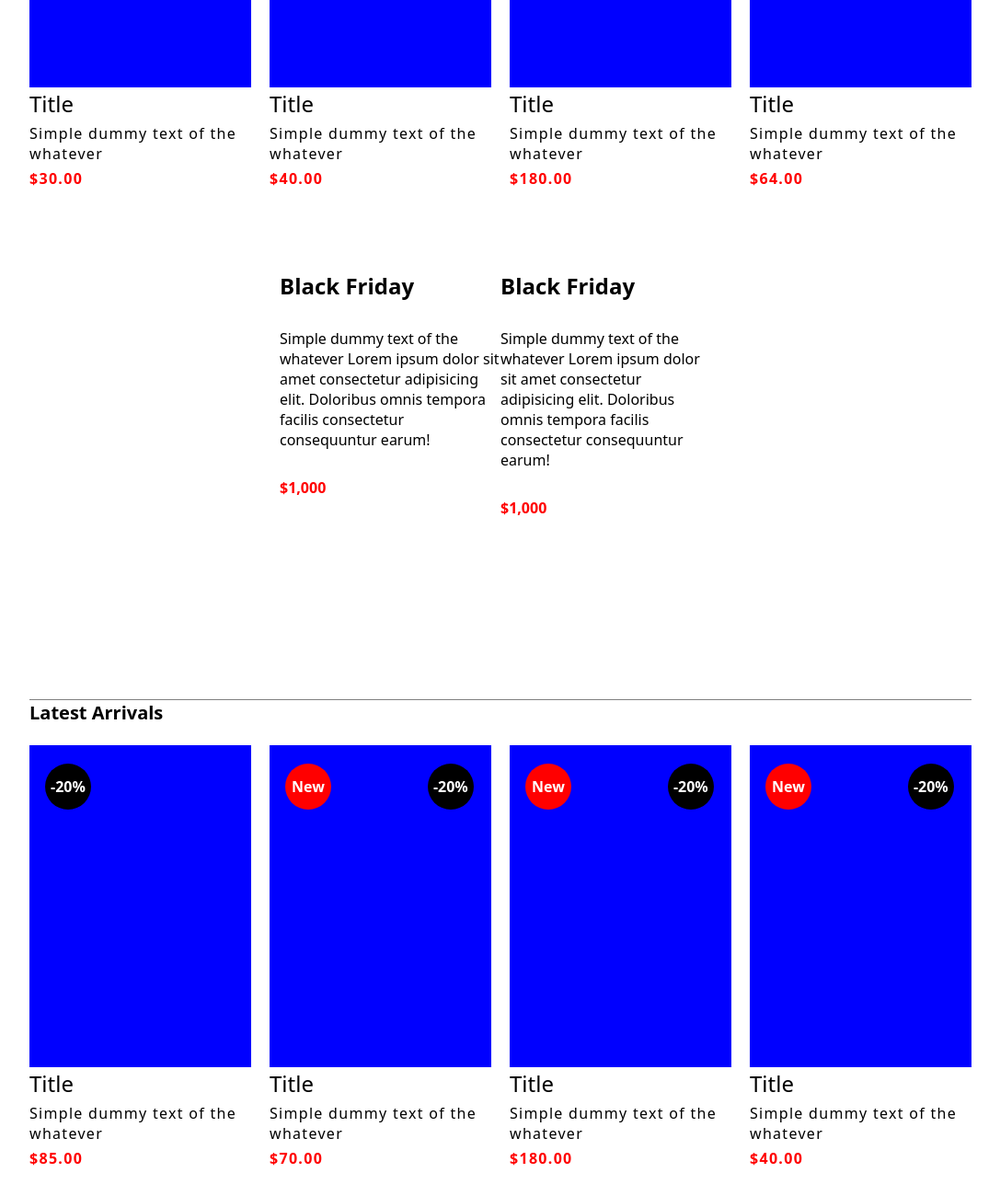
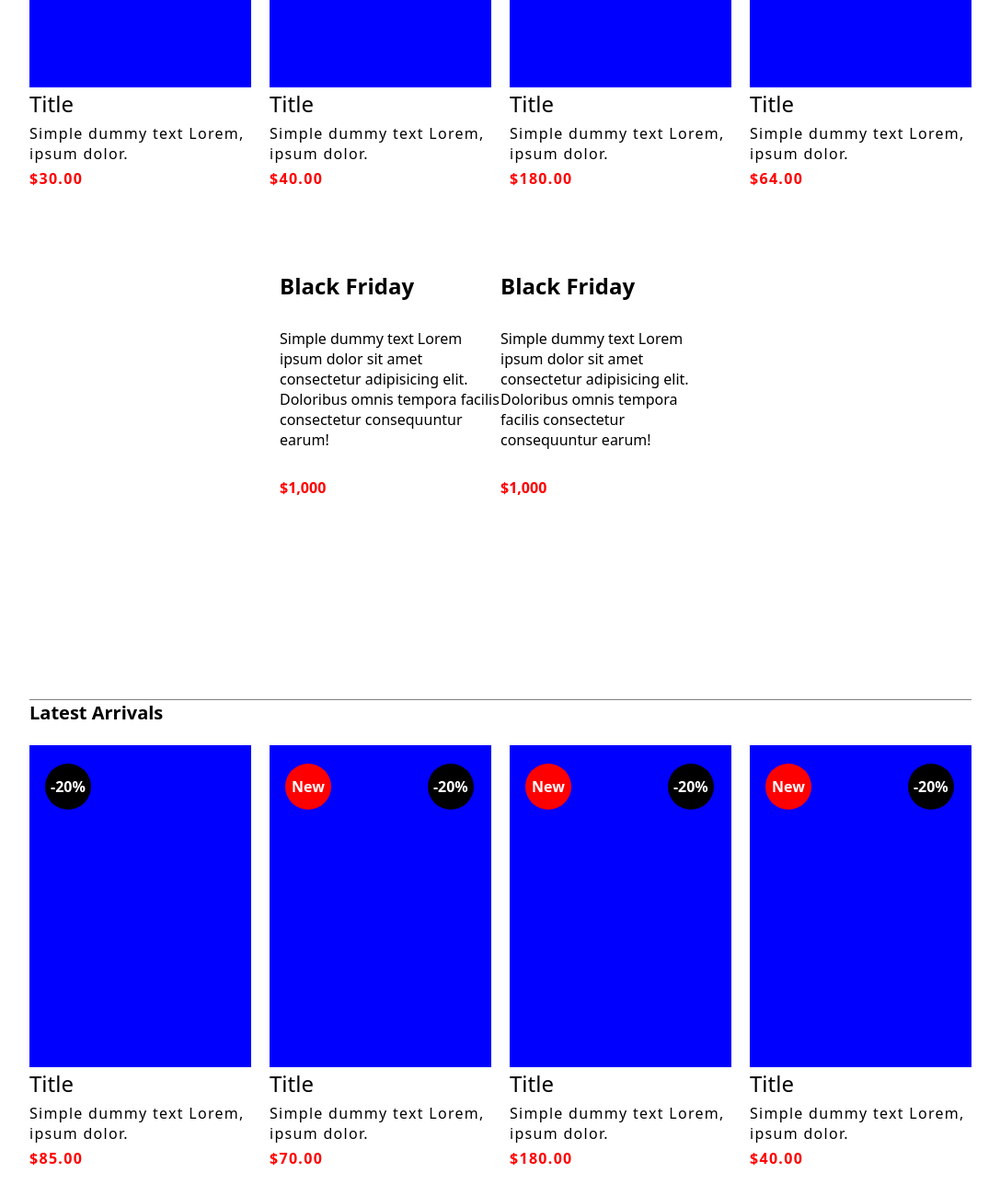
Before and after one commit to Badamasuiy/Ginza_clone, a plain HTML site: page index.html in a window 1280 px wide. Shown: the part 1880-3180 px from the top of the page at 92% size, without its empty margins (96-1183 px from the left). Drawn offline with Linux system fonts and the light colour scheme.

Commit message:
made correction to text

```diff
--- a/index.html
+++ b/index.html
@@ -80,7 +80,7 @@
             <div class="color2 item-img-1"></div>
             <div class="text-holder">
                 <h2>Title</h2>
-                <p>Simple dummy text of the whatever</p>
+                <p>Simple dummy text Lorem, ipsum dolor.</p>
                 <p class="red">$100.00</p>
             </div>
         </div>
@@ -93,7 +93,7 @@
             <div class="color2 item-img-4"></div>
             <div class="text-holder">
                 <h2>Title</h2>
-                <p>Simple dummy text of the whatever</p>
+                <p>Simple dummy text Lorem, ipsum dolor.</p>
                 <p class="red">$64.00</p>
             </div>
         </div>
@@ -106,7 +106,7 @@
             <div class="color2 item-img-6"></div>
             <div class="text-holder">
                 <h2>Title</h2>
-                <p>Simple dummy text of the whatever</p>
+                <p>Simple dummy text Lorem, ipsum dolor.</p>
                 <p class="red">$180.00</p>
             </div>
         </div>
@@ -125,7 +125,7 @@
             <div class="color2 item-img-8"></div>
             <div class="text-holder">
                 <h2>Title</h2>
-                <p>Simple dummy text of the whatever</p>
+                <p>Simple dummy text Lorem, ipsum dolor.</p>
                 <p class="red">$30.00</p>
             </div>
         </div>
@@ -138,7 +138,7 @@
             <div class="color2 item-img-10"></div>
             <div class="text-holder">
                 <h2>Title</h2>
-                <p>Simple dummy text of the whatever</p>
+                <p>Simple dummy text Lorem, ipsum dolor.</p>
                 <p class="red">$40.00</p>
             </div>
         </div>
@@ -151,7 +151,7 @@
             <div class="color2 item-img-12"></div>
             <div class="text-holder">
                 <h2>Title</h2>
-                <p>Simple dummy text of the whatever</p>
+                <p>Simple dummy text Lorem, ipsum dolor.</p>
                 <p class="red">$180.00</p>
             </div>
         </div>
@@ -164,7 +164,7 @@
             <div class="color2 item-img-14"></div>
             <div class="text-holder">
                 <h2>Title</h2>
-                <p>Simple dummy text of the whatever</p>
+                <p>Simple dummy text Lorem, ipsum dolor.</p>
                 <p class="red">$64.00</p>
             </div>
         </div>
@@ -177,7 +177,7 @@
                 <div class="des">
                     <div class="text-holder2">
                         <h2>Black Friday</h2>
-                        <p class="mt">Simple dummy text of the whatever Lorem ipsum dolor sit amet consectetur adipisicing elit. Doloribus omnis tempora facilis consectetur consequuntur earum!</p>
+                        <p class="mt">Simple dummy text Lorem ipsum dolor sit amet consectetur adipisicing elit. Doloribus omnis tempora facilis consectetur consequuntur earum!</p>
                         <p class="red mt">$1,000</p>
                     </div>
                 </div>
@@ -189,7 +189,7 @@
                 <div class="des2">
                     <div class="text-holder2">
                         <h2>Black Friday</h2>
-                        <p class="mt">Simple dummy text of the whatever Lorem ipsum dolor sit amet consectetur adipisicing elit. Doloribus omnis tempora facilis consectetur consequuntur earum!</p>
+                        <p class="mt">Simple dummy text Lorem ipsum dolor sit amet consectetur adipisicing elit. Doloribus omnis tempora facilis consectetur consequuntur earum!</p>
                         <p class="red mt">$1,000</p>
                     </div>
                 </div>
@@ -212,7 +212,7 @@
             <div class="color2 item-img-16"></div>
             <div class="text-holder">
                 <h2>Title</h2>
-                <p>Simple dummy text of the whatever</p>
+                <p>Simple dummy text Lorem, ipsum dolor.</p>
                 <p class="red">$85.00</p>
             </div>
         </div>
@@ -225,7 +225,7 @@
             <div class="color2 item-img-18"></div>
             <div class="text-holder">
                 <h2>Title</h2>
-                <p>Simple dummy text of the whatever</p>
+                <p>Simple dummy text Lorem, ipsum dolor.</p>
                 <p class="red">$70.00</p>
             </div>
         </div>
@@ -238,7 +238,7 @@
             <div class="color2 item-img-20"></div>
             <div class="text-holder">
                 <h2>Title</h2>
-                <p>Simple dummy text of the whatever</p>
+                <p>Simple dummy text Lorem, ipsum dolor.</p>
                 <p class="red">$180.00</p>
             </div>
         </div>
@@ -251,7 +251,7 @@
             <div class="color2 item-img-22"></div>
             <div class="text-holder">
                 <h2>Title</h2>
-                <p>Simple dummy text of the whatever</p>
+                <p>Simple dummy text Lorem, ipsum dolor.</p>
                 <p class="red">$40.00</p>
             </div>
         </div>
```
